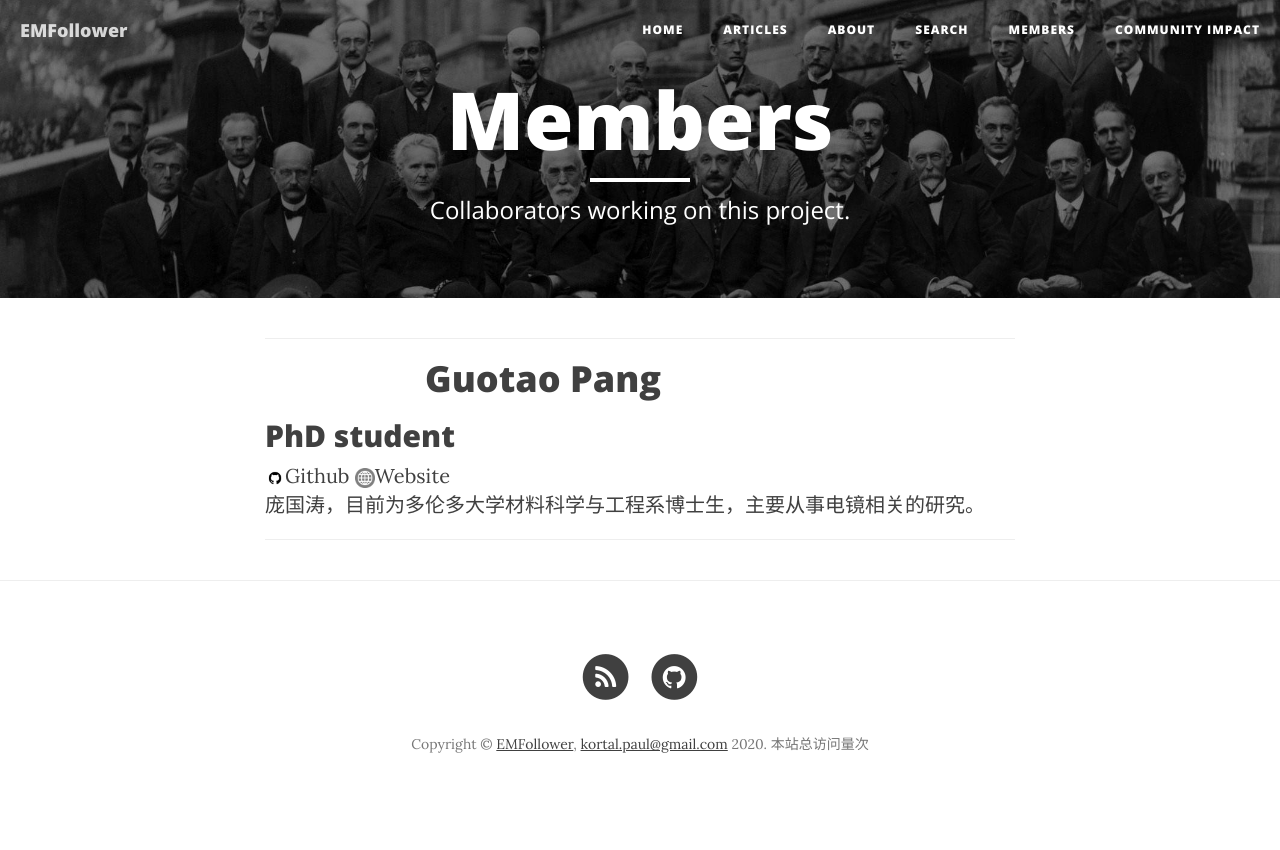
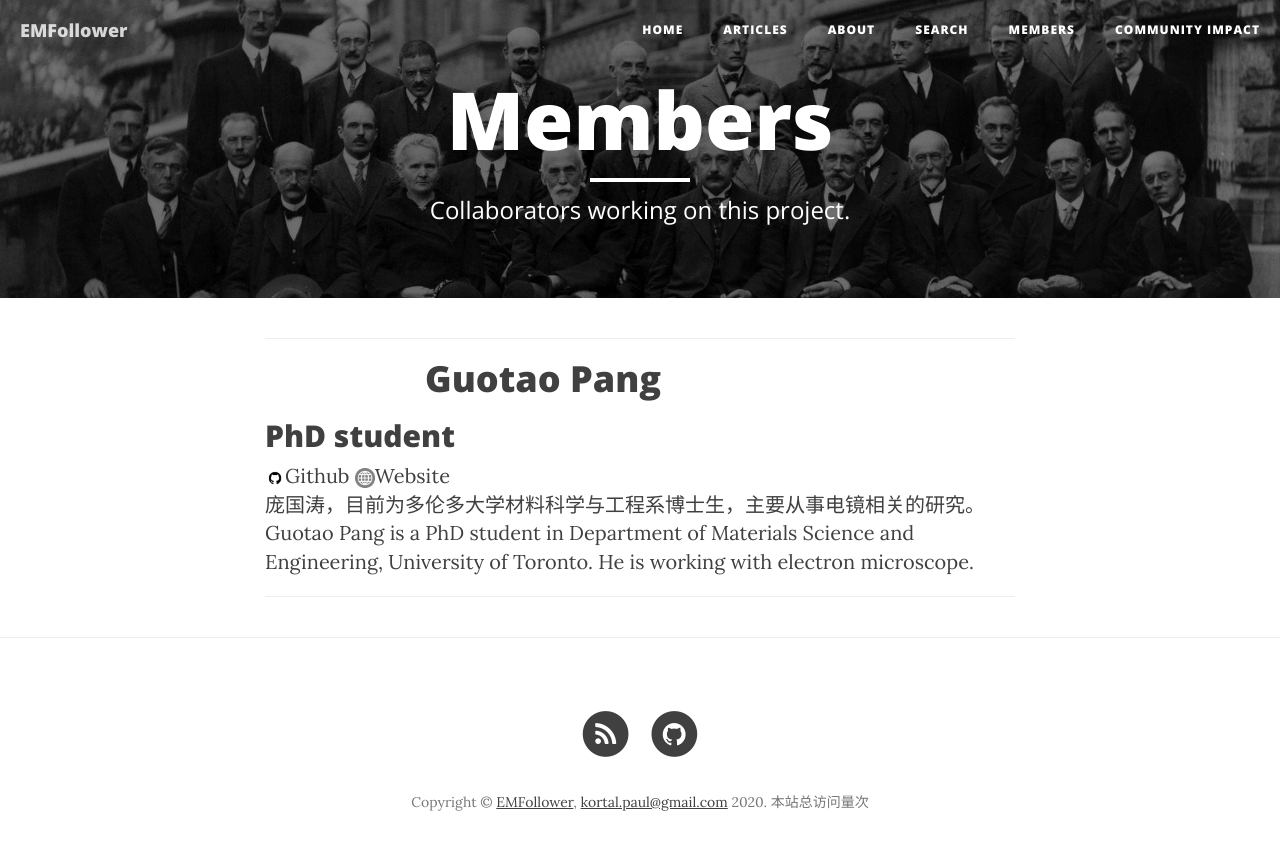
Before and after one commit to EMFollower/EMFollower, a Jekyll site: the page built from members.html, in a window 1280 px wide. Shown: the top 850 px of the page. Built offline with Jekyll 4.4.1, drawn with Linux system fonts in a browser that asks for light colours; nearby versions of some CDN libraries; comment, search, counter and statistics services are not loaded.

Commit message:
Update members.yml

```diff
--- a/_data/members.yml
+++ b/_data/members.yml
@@ -28,6 +28,6 @@
   role: PhD student
   img:
   github: EMFollower
-  bio: 庞国涛，目前为多伦多大学材料科学与工程系博士生，主要从事电镜相关的研究。
+  bio: 庞国涛，目前为多伦多大学材料科学与工程系博士生，主要从事电镜相关的研究。<br> Guotao Pang is a PhD student in Department of Materials Science and Engineering, University of Toronto. He is working with electron microscope.
   url: http://EMFollower.github.io/
   visible: true
```
